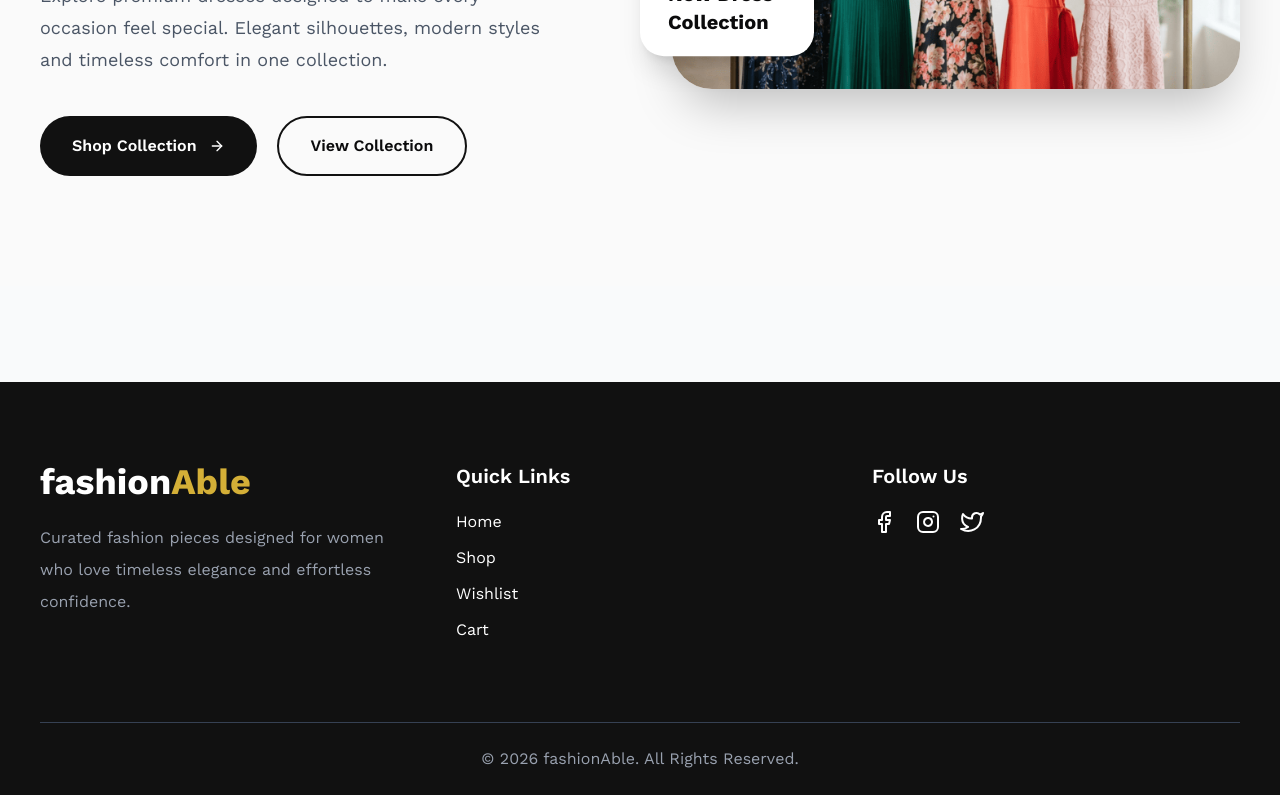
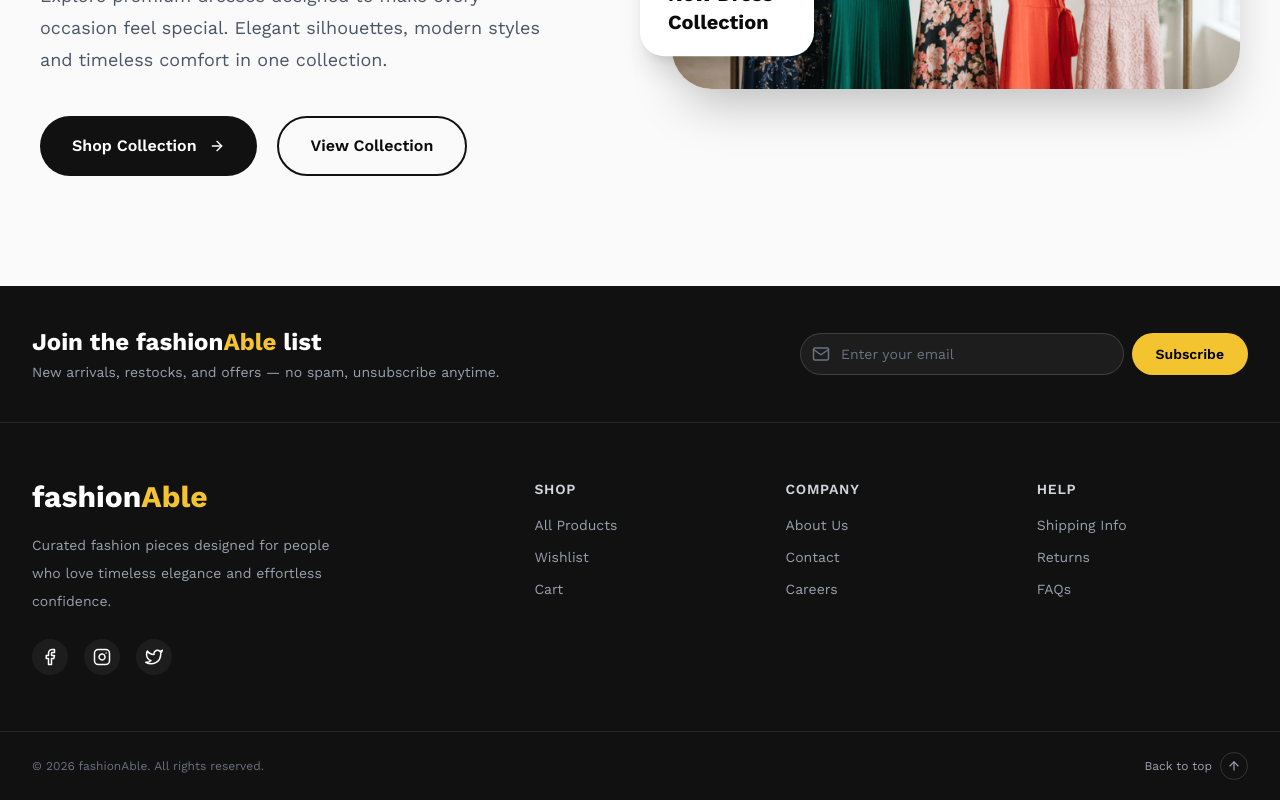
Before and after one commit to lamifaharia/fashionAble, a React (Vite) app: page / in a window 1280 px wide. Shown: the part 542-1342 px from the top of the page. Built offline with nearby package versions, Linux system fonts and the light colour scheme.

Commit message:
change some design

```diff
--- a/package.json
+++ b/package.json
@@ -12,6 +12,7 @@
   "dependencies": {
     "@tailwindcss/vite": "^4.3.2",
     "framer-motion": "^12.42.2",
+    "lucide-react": "^1.24.0",
     "react": "^19.2.7",
     "react-dom": "^19.2.7",
     "react-hot-toast": "^2.6.0",
--- a/src/App.jsx
+++ b/src/App.jsx
@@ -1,5 +1,23 @@
-const App = () => {
-  return null;
-};
+import { BrowserRouter } from 'react-router-dom'
+import { CartProvider } from './context/CartContext'
+import { WishlistProvider } from './context/WishlistContext'
+import Navbar from './components/layout/Navbar'
+import Footer from './components/layout/Footer'
 
-export default App;
+export default function App() {
+  return (
+    <BrowserRouter>
+      <CartProvider>
+        <WishlistProvider>
+          <div className="flex flex-col min-h-screen">
+            <Navbar />
+            <main className="flex-1 flex items-center justify-center text-smoke font-mono text-sm">
+              Pages coming in the next batch...
+            </main>
+            <Footer />
+          </div>
+        </WishlistProvider>
+      </CartProvider>
+    </BrowserRouter>
+  )
+}
--- a/src/components/layout/Footer.jsx
+++ b/src/components/layout/Footer.jsx
@@ -1,83 +1,166 @@
+import { useState } from "react";
+import { NavLink } from "react-router-dom";
 import {
   FiFacebook,
   FiInstagram,
   FiTwitter,
+  FiArrowUp,
+  FiMail,
 } from "react-icons/fi";
-import { Link } from "react-router-dom";
-import Container from "./Container";
+import toast from "react-hot-toast";
 
-const Footer = () => {
+const shopLinks = [
+  { name: "All Products", path: "/products" },
+  { name: "Wishlist", path: "/wishlist" },
+  { name: "Cart", path: "/cart" },
+];
+
+const companyLinks = [
+  { name: "About Us", path: "/" },
+  { name: "Contact", path: "/" },
+  { name: "Careers", path: "/" },
+];
+
+const helpLinks = [
+  { name: "Shipping Info", path: "/" },
+  { name: "Returns", path: "/" },
+  { name: "FAQs", path: "/" },
+];
+
+export default function Footer() {
+  const [email, setEmail] = useState("");
+
+  const handleSubscribe = (e) => {
+    e.preventDefault();
+    if (!email.trim()) {
+      toast.error("Please enter an email address");
+      return;
+    }
+    toast.success("Subscribed! Watch your inbox.");
+    setEmail("");
+  };
+
+  const scrollToTop = () => {
+    window.scrollTo({ top: 0, behavior: "smooth" });
+  };
+
   return (
-    <footer className="bg-[#111111] text-white mt-24">
-
-      <Container>
-
-        <div className="grid md:grid-cols-3 gap-12 py-20">
-
-          <div>
-
-            <h2 className="text-4xl font-bold mb-5">
-              fashion
-              <span className="text-[#D4AF37]">Able</span>
-            </h2>
-
-            <p className="text-gray-400 leading-8">
-              Curated fashion pieces designed for women who love timeless
-              elegance and effortless confidence.
+    <footer className="bg-[#111111] text-white">
+      {/* Newsletter Strip */}
+      <div className="border-b border-white/10">
+        <div className="w-full max-w-7xl mx-auto px-4 sm:px-6 lg:px-8 py-10 flex flex-col lg:flex-row items-center justify-between gap-6">
+          <div className="text-center lg:text-left">
+            <h3 className="text-xl md:text-2xl font-bold">
+              Join the fashion<span className="text-[#F4C430]">Able</span> list
+            </h3>
+            <p className="text-gray-400 text-sm mt-1">
+              New arrivals, restocks, and offers — no spam, unsubscribe anytime.
             </p>
-
           </div>
 
-          <div>
+          <form onSubmit={handleSubscribe} className="flex w-full max-w-md gap-2">
+            <div className="relative flex-1">
+              <FiMail
+                className="absolute left-3 top-1/2 -translate-y-1/2 text-gray-500"
+                size={18}
+              />
+              <input
+                type="email"
+                value={email}
+                onChange={(e) => setEmail(e.target.value)}
+                placeholder="Enter your email"
+                className="w-full bg-white/5 border border-white/15 rounded-full pl-10 pr-4 py-2.5 text-sm text-white placeholder:text-gray-500 focus:outline-none focus:border-[#F4C430] transition-colors"
+              />
+            </div>
+            <button
+              type="submit"
+              className="shrink-0 bg-[#F4C430] text-black font-semibold text-sm px-6 py-2.5 rounded-full hover:bg-[#e0b520] transition-colors"
+            >
+              Subscribe
+            </button>
+          </form>
+        </div>
+      </div>
 
-            <h3 className="font-semibold text-xl mb-5">
-              Quick Links
-            </h3>
-
-            <div className="flex flex-col gap-3">
-
-              <Link to="/">Home</Link>
-
-              <Link to="/products">Shop</Link>
-
-              <Link to="/wishlist">Wishlist</Link>
-
-              <Link to="/cart">Cart</Link>
-
-            </div>
-
+      {/* Main Footer Content */}
+      <div className="w-full max-w-7xl mx-auto px-4 sm:px-6 lg:px-8 py-14 grid grid-cols-2 md:grid-cols-5 gap-10">
+        {/* Brand Section */}
+        <div className="col-span-2 md:col-span-2">
+          <h2 className="text-3xl font-bold mb-4">
+            fashion<span className="text-[#F4C430]">Able</span>
+          </h2>
+          <p className="text-gray-400 text-sm leading-7 max-w-xs">
+            Curated fashion pieces designed for people who love timeless
+            elegance and effortless confidence.
+          </p>
+          <div className="flex gap-4 mt-6 text-lg">
+            <a
+              href="#"
+              aria-label="Facebook"
+              className="w-9 h-9 flex items-center justify-center rounded-full bg-white/5 hover:bg-[#F4C430] hover:text-black transition-colors"
+            >
+              <FiFacebook />
+            </a>
+            <a
+              href="#"
+              aria-label="Instagram"
+              className="w-9 h-9 flex items-center justify-center rounded-full bg-white/5 hover:bg-[#F4C430] hover:text-black transition-colors"
+            >
+              <FiInstagram />
+            </a>
+            <a
+              href="#"
+              aria-label="Twitter"
+              className="w-9 h-9 flex items-center justify-center rounded-full bg-white/5 hover:bg-[#F4C430] hover:text-black transition-colors"
+            >
+              <FiTwitter />
+            </a>
           </div>
-
-          <div>
-
-            <h3 className="font-semibold text-xl mb-5">
-              Follow Us
-            </h3>
-
-            <div className="flex gap-5 text-2xl">
-
-              <FiFacebook />
-
-              <FiInstagram />
-
-              <FiTwitter />
-
-            </div>
-
-          </div>
-
         </div>
 
-        <div className="border-t border-gray-700 py-6 text-center text-gray-400">
+        {/* Links Sections (remains the same) */}
+        {[
+          { title: "Shop", links: shopLinks },
+          { title: "Company", links: companyLinks },
+          { title: "Help", links: helpLinks },
+        ].map((section) => (
+          <div key={section.title}>
+            <p className="font-semibold text-sm uppercase tracking-wider text-gray-300 mb-4">
+              {section.title}
+            </p>
+            <ul className="flex flex-col gap-3 text-sm text-gray-400">
+              {section.links.map((link) => (
+                <li key={link.path + link.name}>
+                  <NavLink
+                    to={link.path}
+                    className="hover:text-[#F4C430] transition-colors"
+                  >
+                    {link.name}
+                  </NavLink>
+                </li>
+              ))}
+            </ul>
+          </div>
+        ))}
+      </div>
 
-          © {new Date().getFullYear()} fashionAble. All Rights Reserved.
+      {/* Bottom Bar */}
+      <div className="border-t border-white/10">
+        <div className="w-full max-w-7xl mx-auto px-4 sm:px-6 lg:px-8 py-5 flex flex-col sm:flex-row items-center justify-between gap-4 text-xs text-gray-500">
+          <p>© {new Date().getFullYear()} fashionAble. All rights reserved.</p>
 
+          <button
+            onClick={scrollToTop}
+            className="flex items-center gap-2 text-gray-400 hover:text-[#F4C430] transition-colors"
+            aria-label="Back to top"
+          >
+            Back to top
+            <span className="w-7 h-7 flex items-center justify-center rounded-full border border-white/15">
+              <FiArrowUp size={14} />
+            </span>
+          </button>
         </div>
-
-      </Container>
-
+      </div>
     </footer>
   );
-};
-
-export default Footer;
+}
--- a/src/components/layout/Navbar.jsx
+++ b/src/components/layout/Navbar.jsx
@@ -9,6 +9,8 @@ import {
 } from "react-icons/fi";
 import { AnimatePresence, motion } from "framer-motion";
 import Container from "./Container";
+import { useCart } from "../../context/CartContext";
+import { calculateItemCount } from "../../utils/cart";
 
 const links = [
   {
@@ -32,6 +34,8 @@ const links = [
 const Navbar = () => {
   const [mobileMenu, setMobileMenu] = useState(false);
   const [scrolled, setScrolled] = useState(false);
+  const { items } = useCart();
+  const itemCount = calculateItemCount(items);
 
   useEffect(() => {
     const handleScroll = () => {
@@ -116,7 +120,7 @@ const Navbar = () => {
                 <FiShoppingBag size={21} />
 
                 <span className="absolute -top-2 -right-2 flex h-5 w-5 items-center justify-center rounded-full bg-[#F4C430] text-[11px] font-bold text-black">
-                  0
+                  {itemCount}
                 </span>
               </Link>
 
--- a/src/main.jsx
+++ b/src/main.jsx
@@ -1,14 +1,20 @@
-import React from "react";
-import ReactDOM from "react-dom/client";
-import { RouterProvider } from "react-router-dom";
-import { Toaster } from "react-hot-toast";
+import React from 'react';
+import ReactDOM from 'react-dom/client';
+import { RouterProvider } from 'react-router-dom';
+import { Toaster } from 'react-hot-toast';
 
-import "./index.css";
-import router from "./routes/Router";
+import { CartProvider } from './context/CartContext';
+import { WishlistProvider } from './context/WishlistContext';
+import router from './routes/Router';
+import './index.css';
 
-ReactDOM.createRoot(document.getElementById("root")).render(
+ReactDOM.createRoot(document.getElementById('root')).render(
   <React.StrictMode>
-    <RouterProvider router={router} />
-    <Toaster position="top-right" />
+    <CartProvider>
+      <WishlistProvider>
+        <RouterProvider router={router} />
+        <Toaster position="top-right" />
+      </WishlistProvider>
+    </CartProvider>
   </React.StrictMode>
 );
```
Also changed, not shown: src/components/layout/Container.jsx (line endings or trailing spaces), src/layouts/MainLayout.jsx (line endings or trailing spaces), 1 other file (tests, documents, lock files or other folders).
